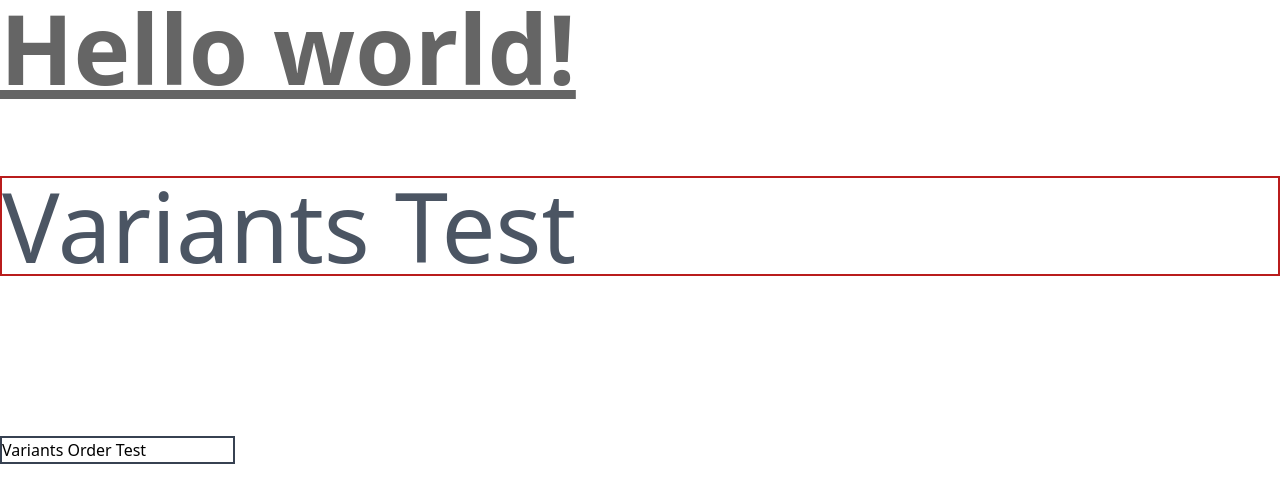
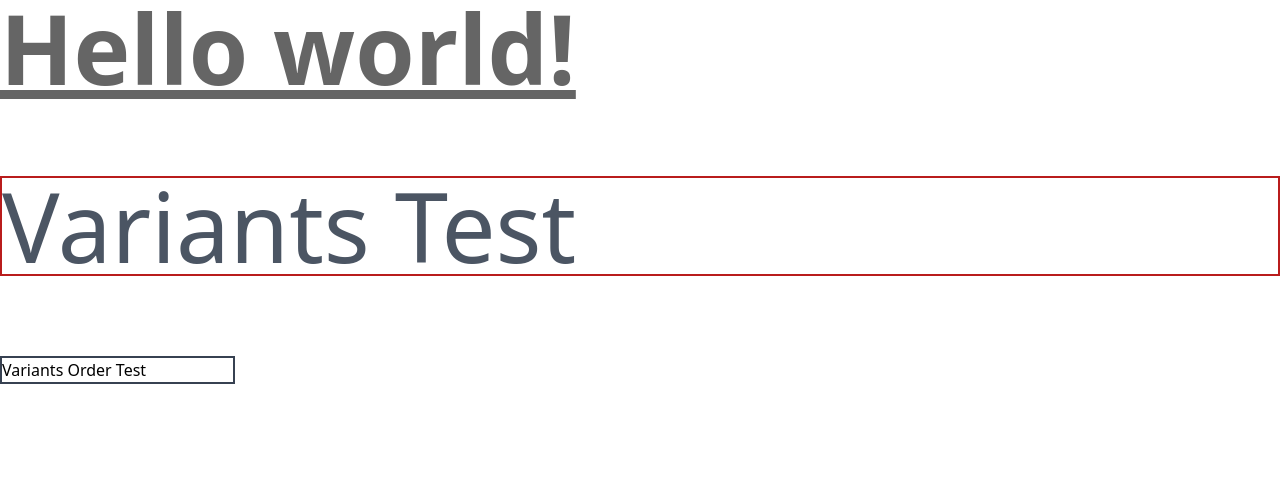
Before and after one commit to qwe852147/tailwind-practice, an Angular app: page / in a window 1280 px wide. Shown: the top 502 px of the page. Built offline with nearby package versions, Linux system fonts and the light colour scheme.

Commit message:
prefix、separator、important test

```diff
--- a/src/app/app.component.html
+++ b/src/app/app.component.html
@@ -1,11 +1,17 @@
 <h1 class="text-8xl font-bold underline opacity-70">Hello world!</h1>
+<!-- <h1 class="bo-text-8xl bo-font-bold bo-underline bo-opacity-70">Hello world!</h1> -->
 
 <div
   class="my-20 text-8xl border-solid border-2 text-gray-600 hover:border-dashed hover:text-red-500 border-red-700"
 >
   Variants Test
 </div>
+<!-- <div
+  class="my-20 text-8xl border-solid border-2 text-gray-600 hover_border-dashed hover_text-red-500 border-red-700"
+>
+  Variants Test
+</div> -->
 
 <div>
-  <input class="my-20 border-solid border-2 border-gray-700 focus:border-blue-600 hover:border-red-700 " value="Variants Order Test" />
+  <input class="bomy-20 border-solid border-2 border-gray-700 focus:border-blue-600 hover:border-red-700 " value="Variants Order Test" />
 </div>
--- a/tailwind.config.js
+++ b/tailwind.config.js
@@ -1,5 +1,8 @@
 module.exports = {
   content: ["./src/**/*.{html,ts}"],
+  // prefix: 'bo-',
+  // important: true,
+  // separator:'_',
   theme: {
     opacity: {
       10: "0.1",
@@ -19,6 +22,6 @@ module.exports = {
     // 測試多組 import
     // require("./tailwind.config-theme2"),
     // require("./tailwind.config-theme3"),
-    require("./tailwind.config-input-variant-order"),
+    // require("./tailwind.config-input-variant-order"),
   ],
 };
```
